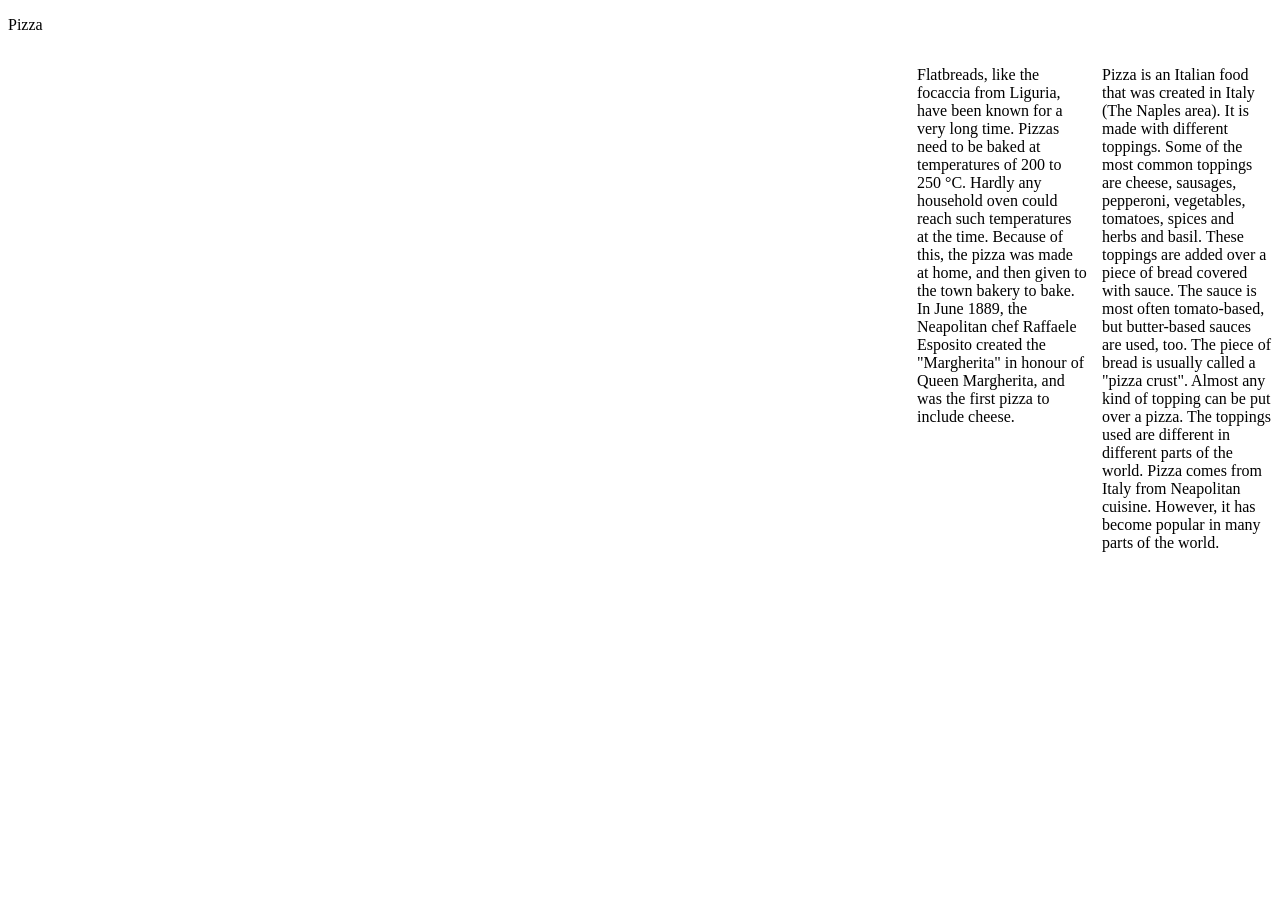
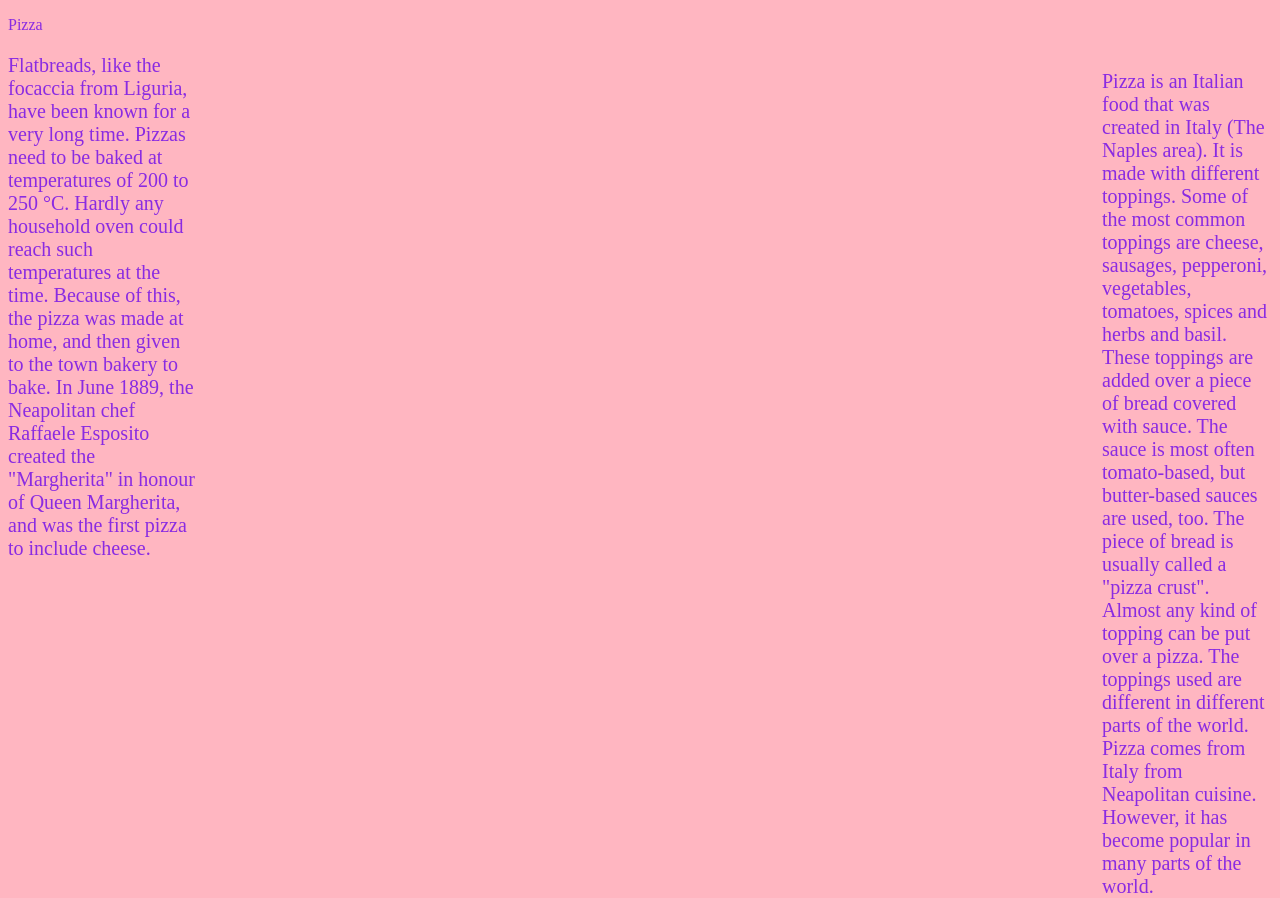
Before and after one commit to Dellacodes/Box-model-Properties, a plain HTML site: page index.html in a window 1280 px wide. Before the commit the page ends 800 px from the top, so only its background shows below. Drawn offline with Linux system fonts and the light colour scheme.

Commit message:
initial commit

```diff
--- a/index.html
+++ b/index.html
@@ -2,21 +2,41 @@
 <html>
     <head>
         <style>
-            .img {
-                border: 1px;
+            .example1 {
+                border: 10px;
+                width: 220px;
+                font-size: 20px;
+                width: 1000px;
+            }
+
+            body {
+                color: blueviolet;
+                background-color: lightpink;
+                }
+
+                .example2 {
+                border: 10px;
+                width: 220px;
+                font-size: 20px;
+                width: 190px;
+
+            }
+
+            img {
+                height: 50px;
+                position: sticky;
             }
         </style>
     </head>
     <body>
         <p>Pizza</p>
-        <p img src="images (6).jpeg" style="width: 170px; height: 170px; margin-left: 15px; float: right;">Pizza is an Italian food that was created in Italy (The Naples area). It is made with different toppings. Some of the
+        <p class="example1" img src="https://www.bing.com/ck/a?!&&p=8e176adad2f540d49d8adc8e0c54ffe8003500bc94c793d4c875e0f12e0b831aJmltdHM9MTczODg4NjQwMA&ptn=3&ver=2&hsh=4&fclid=2902f7da-7a8a-6bb6-0c61-e3ea7b766a5d&u=a1L2ltYWdlcy9zZWFyY2g_cT1waXp6YSUyMGltYWdlcyZGT1JNPUlRRlJCQSZpZD0zQUFFOThENDdDQ0MyRTczREI3NzI3QjExRkY2REJCMUZBNTRGQUU4&ntb=1" style="width: 170px; height: 170px; margin-left: 15px; float: right;" class="example1">Pizza is an Italian food that was created in Italy (The Naples area). It is made with different toppings. Some of the
         most common toppings are cheese, sausages, pepperoni, vegetables, tomatoes, spices and herbs and basil. These toppings
         are added over a piece of bread covered with sauce. The sauce is most often tomato-based, but butter-based sauces are
         used, too. The piece of bread is usually called a "pizza crust". Almost any kind of topping can be put over a pizza. The
         toppings used are different in different parts of the world. Pizza comes from Italy from Neapolitan cuisine. However, it
         has become popular in many parts of the world.</p>
-        <p img src="images (6).jpeg" style="width: 170px; height: 170px; margin-left: 15px; float: right;">
-        Flatbreads, like the focaccia from Liguria, have been known for a very long time. Pizzas need to be baked at
+        <p class="example2">Flatbreads, like the focaccia from Liguria, have been known for a very long time. Pizzas need to be baked at
         temperatures of 200 to 250 °C. Hardly any household oven could reach such temperatures at the time. Because of this, the
         pizza was made at home, and then given to the town bakery to bake. In June 1889, the Neapolitan chef Raffaele Esposito
         created the "Margherita" in honour of Queen Margherita, and was the first pizza to include cheese.</p>
```
